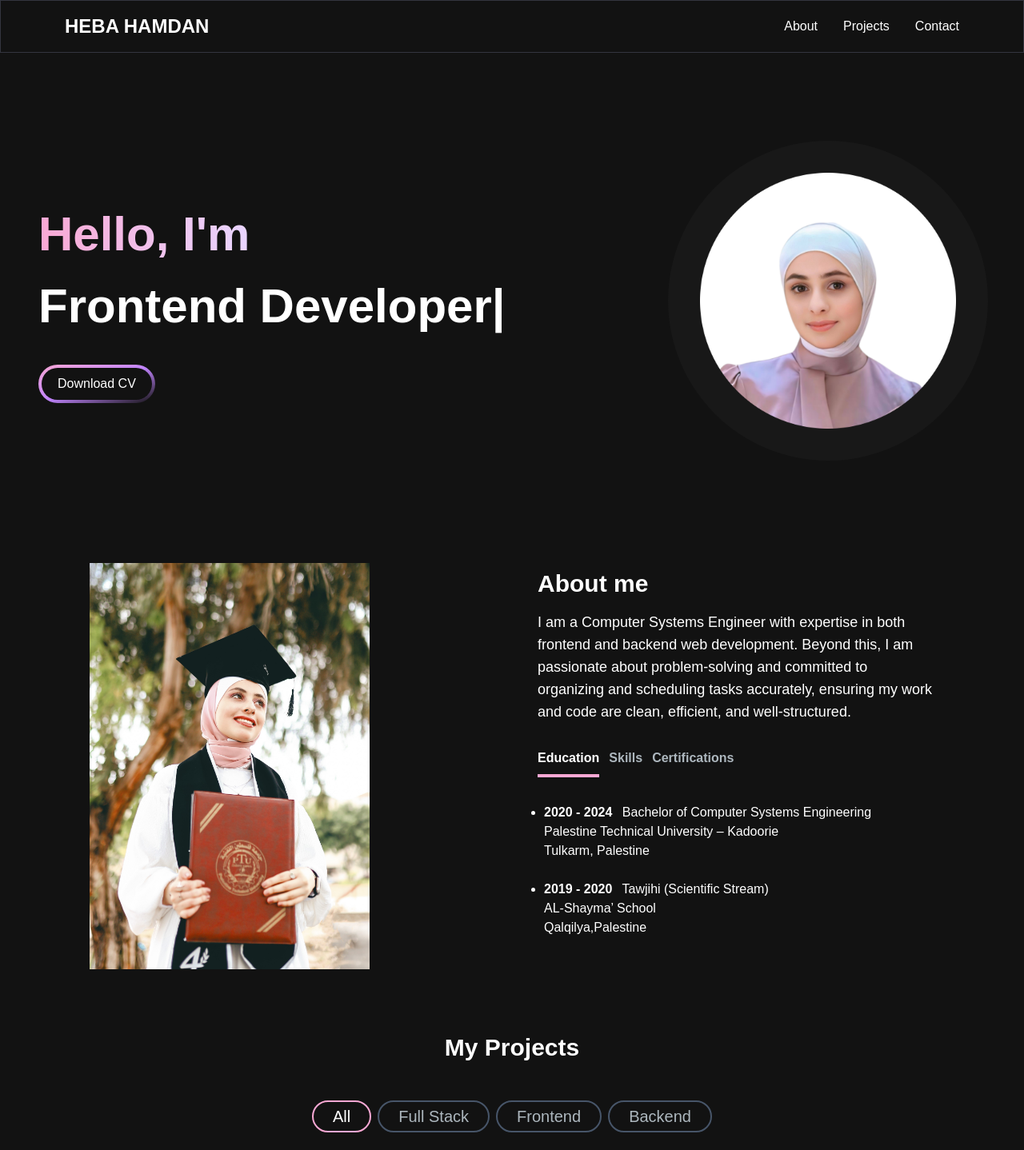
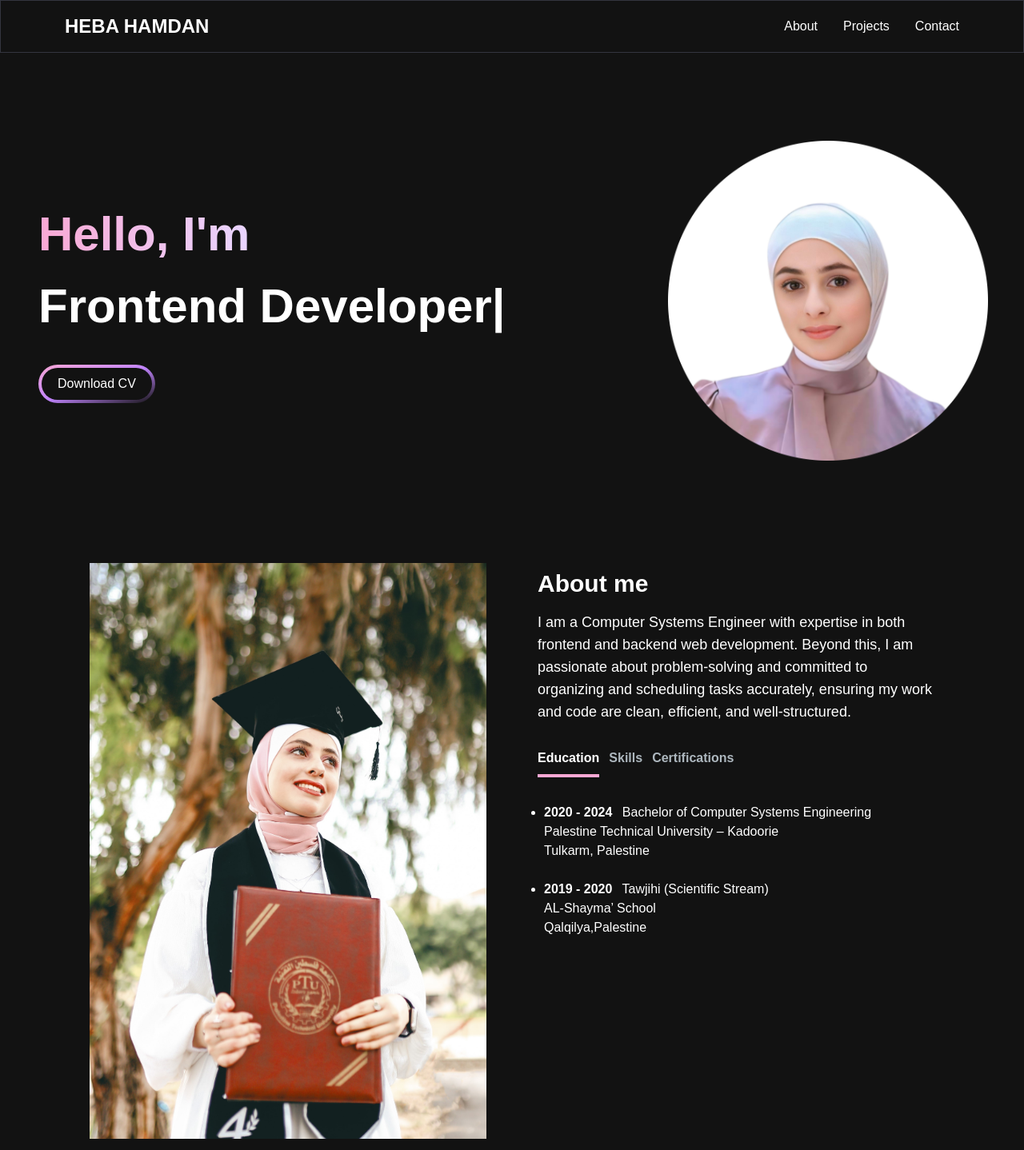
Before and after one commit to HebaHamdan2/MyPortfolio-app, a Next.js app: page / in a window 1280 px wide. Shown: the top 1438 px of the page at 80% size. Built offline with nearby package versions, Linux system fonts and the light colour scheme.

Commit message:
six images sizes

```diff
--- a/app/components/AboutSection.jsx
+++ b/app/components/AboutSection.jsx
@@ -64,9 +64,11 @@ export const AboutSection = () => {
     <div className="md:grid md:grid-cols-2 gap-8 items-center py-8 px-4 xl:gap-16 sm:py-16 xl:px-16">
       <Image
         src="/images/IMG_0999.jpg"
-        width={350}
-        height={350}
-        alt="heba"
+        alt="heba hamdan"
+        width="0"
+    height="0"
+    sizes="100vw"
+    className="w-full h-auto"
       />
       <div className='mt-4 md:mt-0 text-left flex flex-col h-full '>
         <h2 className='text-3xl font-bold text-white mt-2 mb-4'>About me</h2>
--- a/app/components/HeroSection.jsx
+++ b/app/components/HeroSection.jsx
@@ -43,7 +43,11 @@ const HeroSection = () => {
   animate={{opacity:1 , scale:1}}
    transition={{duration:0.5}} className="col-span-4 place-self-center mt-4 lg:mt-0">
   <div className="rounded-full bg-[#181818] w-[200px] h-[200px] relative lg:h-[400px] lg:w-[400px]">
-    <Image src="/images/heba.png" alt="heba hamdan" className="absolute transform -translate-x-1/2 -translate-y-1/2 top-1/2 left-1/2" width={320} height={300} />
+    <Image src="/images/heba.png" alt="heba hamdan" className="absolute transform -translate-x-1/2 -translate-y-1/2 top-1/2 left-1/2 w-full h-auto"
+           width="0"
+           height="0"
+           sizes="95vw"
+    priority />
   </div>
   </motion.div>
   </div>
--- a/app/components/Navbar.jsx
+++ b/app/components/Navbar.jsx
@@ -24,7 +24,7 @@ export const Navbar = () => {
   return (
     <nav className="fixed mx-auto border border-[#33353F] top-0 left-0 right-0 z-10 bg-[#121212] bg-opacity-100">
     <div className='flex container lg:py-4 flex-wrap items-center justify-between mx-auto px-20 py-2 '>
-    <Link href="/" className='font-semibold text-2xl text-white 'onClick={() => handleClick("/")} >
+    <Link href="/" className='font-semibold hover:text-pink-300 text-2xl text-white 'onClick={() => handleClick("/")} >
 HEBA HAMDAN
 </Link>
             <div className="mobile-menu block md:hidden">
--- a/app/page.js
+++ b/app/page.js
@@ -7,9 +7,9 @@ import { ProjectsSection } from "./components/ProjectsSection.jsx";
 
 export default function Home() {
   return (
-    <main class="flex min-h-screen flex-col bg-[#121212]">
+    <main className="flex min-h-screen flex-col bg-[#121212]">
       <Navbar />
-      <div class="container mt-24  mx-auto py-4 px-12">
+      <div className="container mt-24  mx-auto py-4 px-12">
         <HeroSection />
         <AboutSection />
         <ProjectsSection />
```
